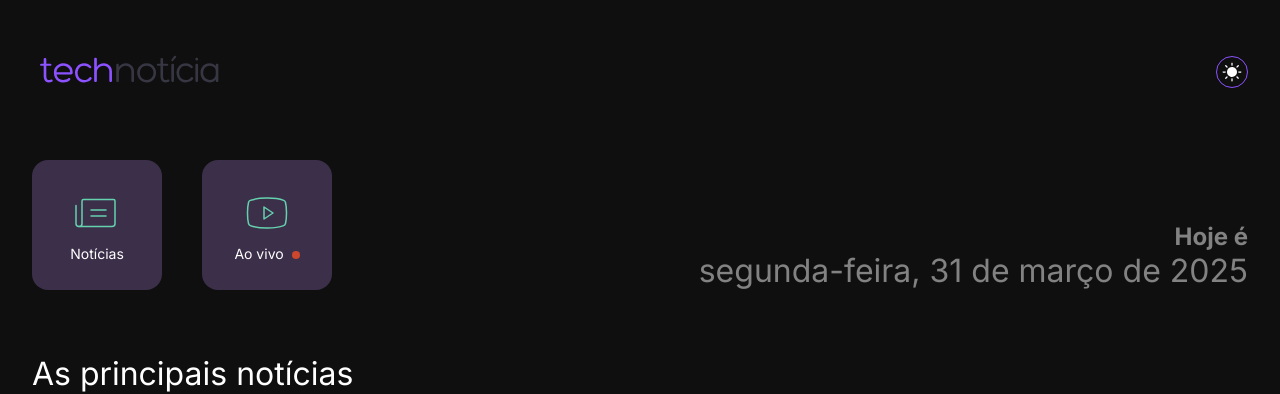
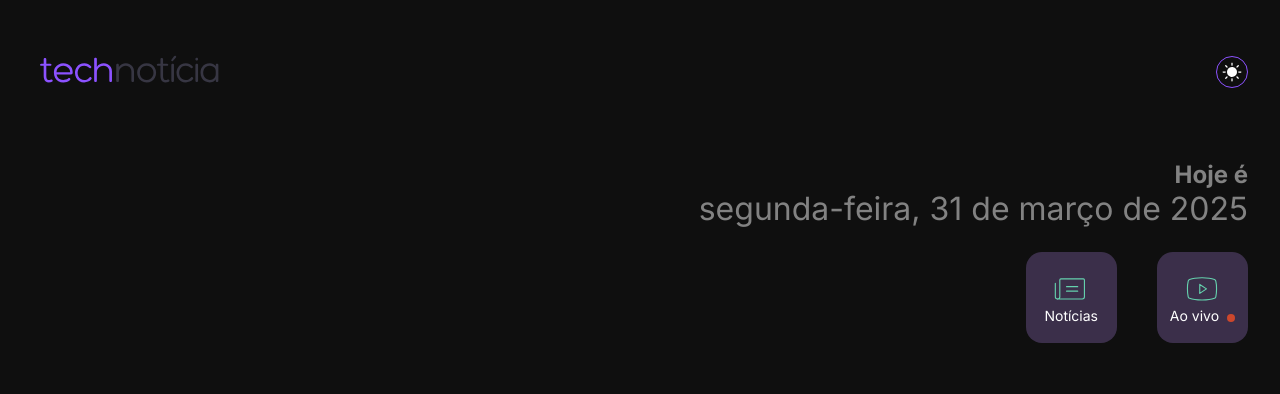
Before and after one commit to isabellaoliveira11/technoticia, a Next.js app: page / in a window 1280 px wide. Shown: the top 394 px of the page. Built offline with nearby package versions, Linux system fonts and the light colour scheme; no server answers.

Commit message:
feat: atualiza estilos e adiciona logo

```diff
--- a/src/modules/MainPage/components/Categories/index.tsx
+++ b/src/modules/MainPage/components/Categories/index.tsx
@@ -33,6 +33,13 @@ const Categories = () => {
 
   return (
     <Container>
+      {shouldShowDateAndTemperature && (
+        <div className="date-temperature">
+          <h3>Hoje é</h3>
+          <h2>{today}</h2>
+        </div>
+      )}
+
       <div className="categories-card">
         <CategoryCard
           icon={<Newspaper weight="thin" size={iconsSize} color={iconColor} />}
@@ -52,12 +59,6 @@ const Categories = () => {
           }
         />
       </div>
-      {shouldShowDateAndTemperature && (
-        <div className="date-temperature">
-          <h3>Hoje é</h3>
-          <h2>{today}</h2>
-        </div>
-      )}
     </Container>
   );
 };
--- a/src/modules/MainPage/components/Categories/styles.ts
+++ b/src/modules/MainPage/components/Categories/styles.ts
@@ -4,16 +4,18 @@ export const Container = styled.div`
   transition: all 0.5s ease-in-out;
 
   display: flex;
+  flex-direction: column; /* <- Agora empilha os elementos */
   align-items: flex-end;
-  justify-content: space-between;
+  justify-content: flex-end;
 
   width: 100%;
   margin-top: 4rem;
+  gap: 1.5rem; /* Espaço entre a data e os cards */
 
   .categories-card {
     display: flex;
-    align-items: center;
-    justify-content: space-between;
+    align-items: flex-end;
+    justify-content: flex-end;
     gap: 2.5rem;
   }
 
@@ -31,13 +33,12 @@ export const Container = styled.div`
   }
 
   @media (max-width: 720px) {
-    justify-content: center;
     padding-bottom: 1rem;
   }
 
   @media (max-width: 500px) {
     margin-top: 2rem;
-    gap: 0.5rem;
+    gap: 1rem;
 
     .categories-card {
       gap: 1rem;
--- a/src/pages/index.tsx
+++ b/src/pages/index.tsx
@@ -46,7 +46,6 @@ export default function Home() {
       {/* 2. Provedor do Contexto */}
       <NewsContext.Provider value={{ news, setNews }}>
         <MainPage />
-        <Footer />
       </NewsContext.Provider>
     </>
   );
--- a/src/shared/components/CategoryCard/styles.ts
+++ b/src/shared/components/CategoryCard/styles.ts
@@ -13,11 +13,11 @@ export const Container = styled.div<ContainerProps>`
   justify-content: center;
   flex-direction: column;
 
-  width: 8.125rem;
-  height: 8.125rem;
+  width: 5.7rem;
+  height: 5.7rem;
 
-  gap: 0.5rem;
-  padding: 1.75rem 2.625rem;
+  gap: 0.rem;
+  padding: 1.2rem 1.8rem;
   border-radius: 1rem;
 
   ${(props) =>
```
Also changed, not shown: src/shared/assets/logos/tech-noticia.svg (added).
